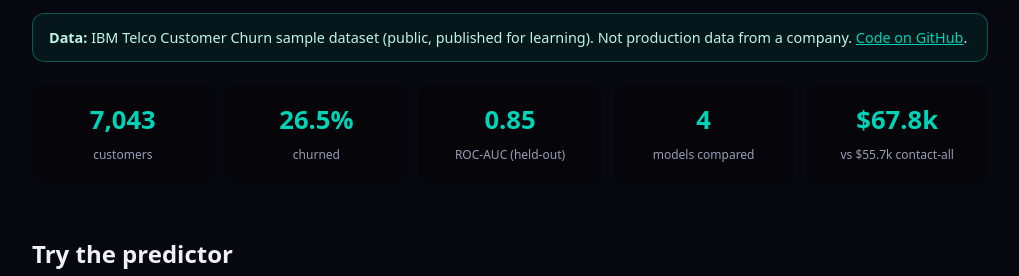
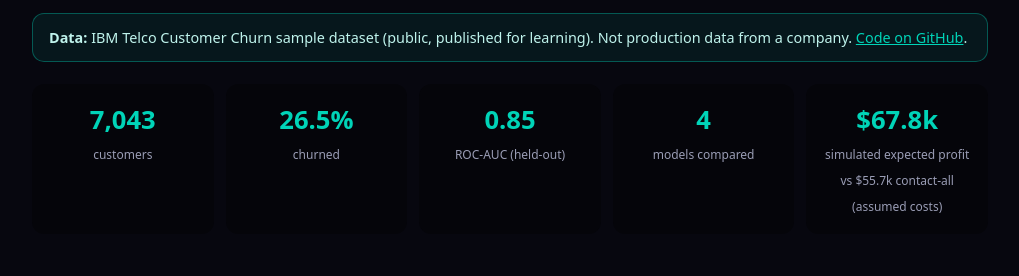
Before and after one commit to belal0155/belal0155.github.io, a plain HTML site: page churn-demo/index.html in a window 1280 px wide. Shown: the part 195-471 px from the top of the page, without its empty margins (130-1149 px from the left). Drawn offline with Linux system fonts and the light colour scheme.

Commit message:
Clarify simulated expected profit in index.html
Updated the expected profit description to clarify that it is simulated and based on assumptions.

```diff
--- a/churn-demo/index.html
+++ b/churn-demo/index.html
@@ -38,7 +38,7 @@ footer{margin-top:60px;color:#9a9db5;font-size:.85rem}
 <div class="note"><b>Data:</b> IBM Telco Customer Churn sample dataset (public, published for learning). Not production data from a company. <a href="https://github.com/belal0155/customer-churn-analysis">Code on GitHub</a>.</div>
 <div class="grid">
 <div class="st"><b>7,043</b><span>customers</span></div><div class="st"><b>26.5%</b><span>churned</span></div>
-<div class="st"><b>0.85</b><span>ROC-AUC (held-out)</span></div><div class="st"><b>4</b><span>models compared</span></div><div class="st"><b>$67.8k</b><span>vs $55.7k contact-all</span></div>
+<div class="st"><b>0.85</b><span>ROC-AUC (held-out)</span></div><div class="st"><b>4</b><span>models compared</span></div><div class="st"><b>$67.8k</b><span>simulated expected profit vs $55.7k contact-all (assumed costs)</span></div>
 </div>
 
 <h2>Try the predictor</h2>
@@ -89,7 +89,7 @@ footer{margin-top:60px;color:#9a9db5;font-size:.85rem}
 <p class="s" style="margin-top:12px">SHAP values from the XGBoost model. Each dot is a customer. Month-to-month contracts, short tenure, fiber optic and electronic-check payment push toward churn.</p></div>
 
 <h2>From scores to a business decision</h2>
-<div class="card"><p class="s">A retention offer costs $30 per contacted customer, saves 30% of those who would really leave, and a saved customer is worth 12 months of their bill (assumptions, editable in the code). Contacting customers above a churn probability of 0.14 gives about <b>$67.8k</b> expected profit on the test set versus $55.7k for contacting everyone, at 91% recall and 44% precision.</p>
+<div class="card"><p class="s">A retention offer costs $30 per contacted customer, saves 30% of those who would really leave, and a saved customer is worth 12 months of their bill (assumptions, editable in the code). Contacting customers above a churn probability of 0.14 gives a <b>simulated expected profit</b> of about <b>$67.8k</b> on the test set versus $55.7k for contacting everyone, at 91% recall and 44% precision. These dollars are simulated from the assumed costs above on a public sample dataset. They are not real revenue.</p>
 <img class="fig" src="https://raw.githubusercontent.com/belal0155/customer-churn-analysis/main/reports/figures/04_threshold_profit.png" alt="Expected profit by threshold" loading="lazy"></div>
 
 <h2>Limitations</h2>
```
